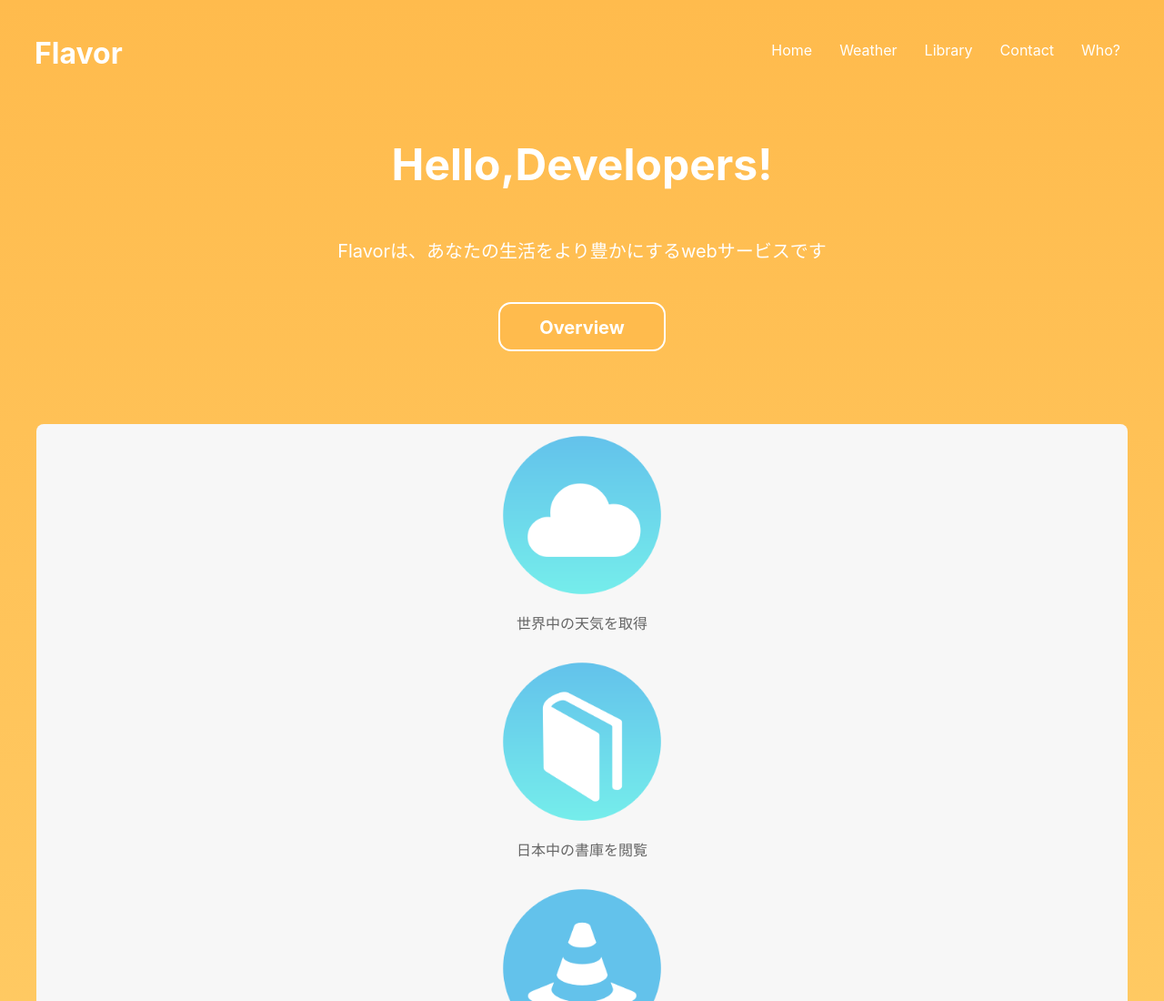
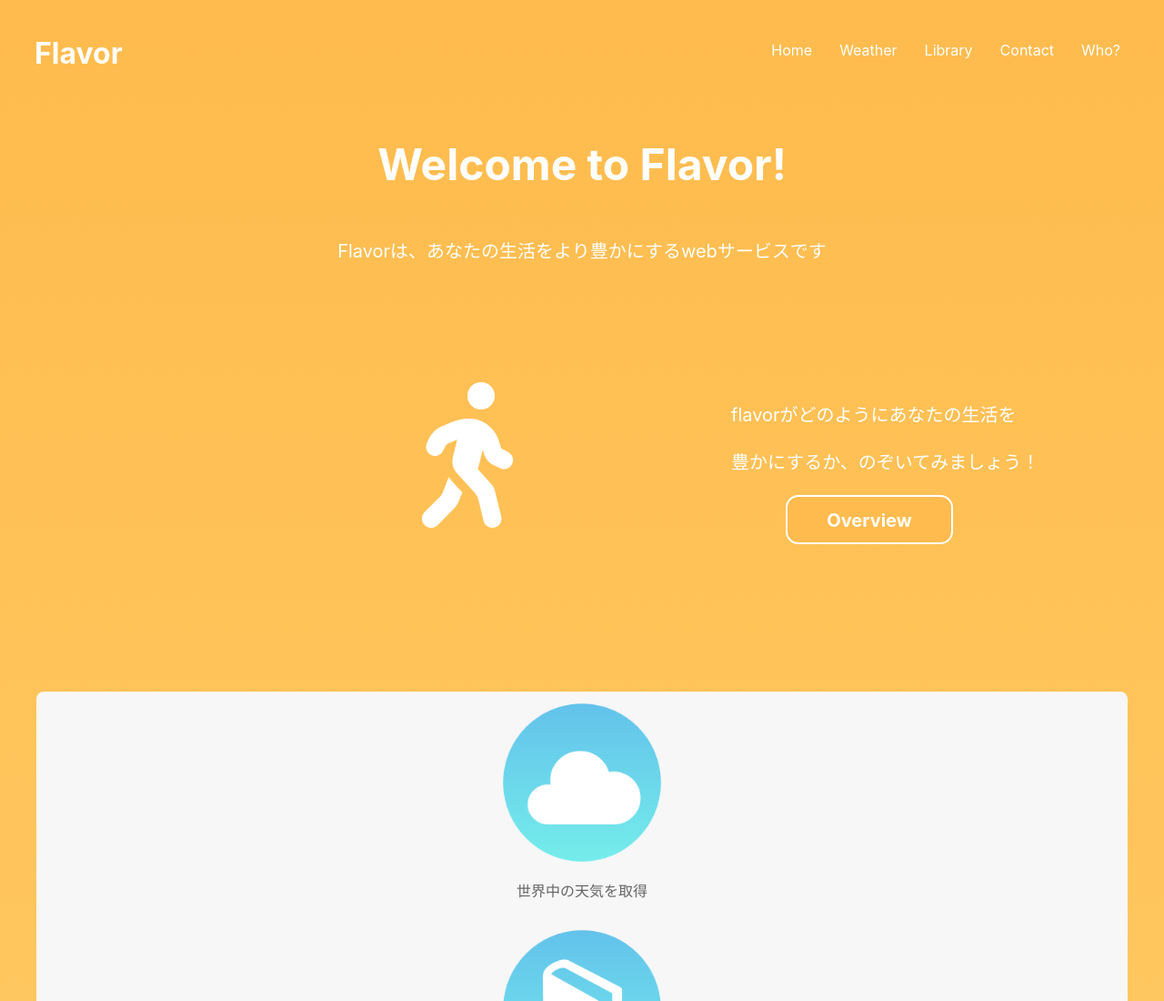
Before and after one commit to tera-stay/Flavor, a plain HTML site: page index.html in a window 1280 px wide. Shown: the top 1100 px of the page at 91% size. Drawn offline with Linux system fonts and the light colour scheme.

Commit message:
ホーム画面の改良

```diff
--- a/css/home.css
+++ b/css/home.css
@@ -170,6 +170,7 @@ nav ul li a:hover{
     justify-content: center;
     align-items: center;
 }
+
 .guide p{
     font-size: 20px;
     display: flex;
@@ -179,14 +180,26 @@ nav ul li a:hover{
 
 /*サイト概要のボタンのスタイリング*/
 .overview{
-    text-align: center;
-    padding: 20px;
+    margin: 2em auto;
+    padding: 6em ;
+    padding-bottom: 70px;
     position: relative;
 }
 .overview a{
     text-decoration: none;
     color:  #ffffff;
+    margin-left: 300px;
 }
+.overview i{
+    margin-left: 360px;
+    float: left;
+}
+.overview p{
+    margin-left: 700px;
+    font-size: 20px;
+}
+
+
 
 .button {
     display: inline-block;
--- a/css/main.css
+++ b/css/main.css
@@ -208,6 +208,8 @@ a {
     justify-content: center;
     align-items: center;
 }
+
+
 .profile img{
     display: block;
     margin:auto;
--- a/css/query.css
+++ b/css/query.css
@@ -162,6 +162,7 @@ nav ul li a:hover{
     color: #888;
 }
 
+
 /*テキストリンクのホバー*/
 
 
--- a/index.html
+++ b/index.html
@@ -6,6 +6,7 @@
 
         <link rel="stylesheet" type="text/css" href="css/home.css">
         <meta name="viewport" content="width=device-width,initial-scale=1.0,minimum-scale=1.0">
+        <link href="https://use.fontawesome.com/releases/v5.6.1/css/all.css" rel="stylesheet">
     </head>
 
 
@@ -27,11 +28,14 @@
             </nav>
             </div>
         <div class="guide">
-            <h2>Hello,Developers!</h2>
+            <h2>Welcome to Flavor!</h2>
             <p>Flavorは、あなたの生活をより豊かにするwebサービスです</p>
         </div>
 
         <div class="overview">
+            <i class="fas fa-walking fa-10x"></i>
+            <p>flavorがどのようにあなたの生活を</p>
+            <p>豊かにするか、のぞいてみましょう！</p>
             <a class="button" href="#content">Overview</a>
         </div>
         </header>
```
